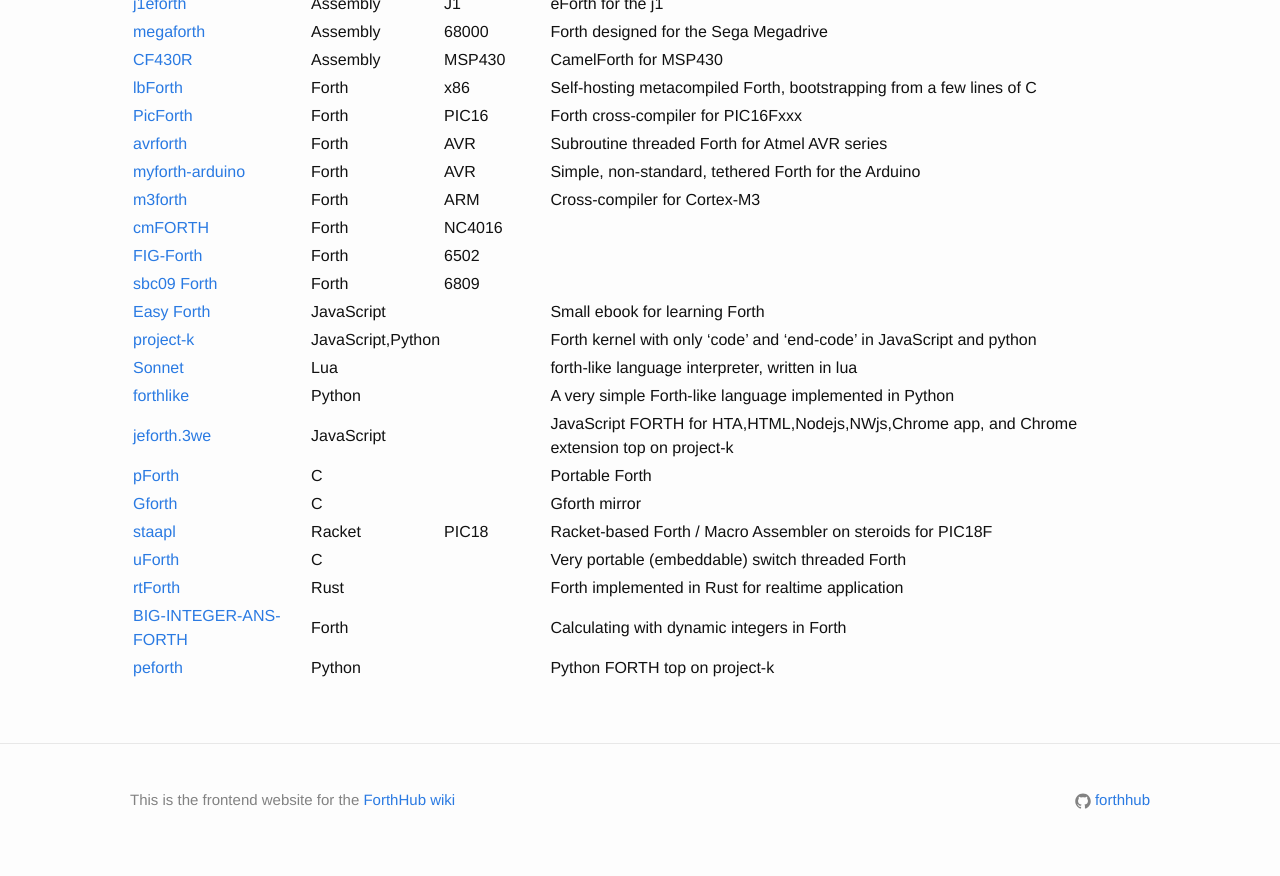
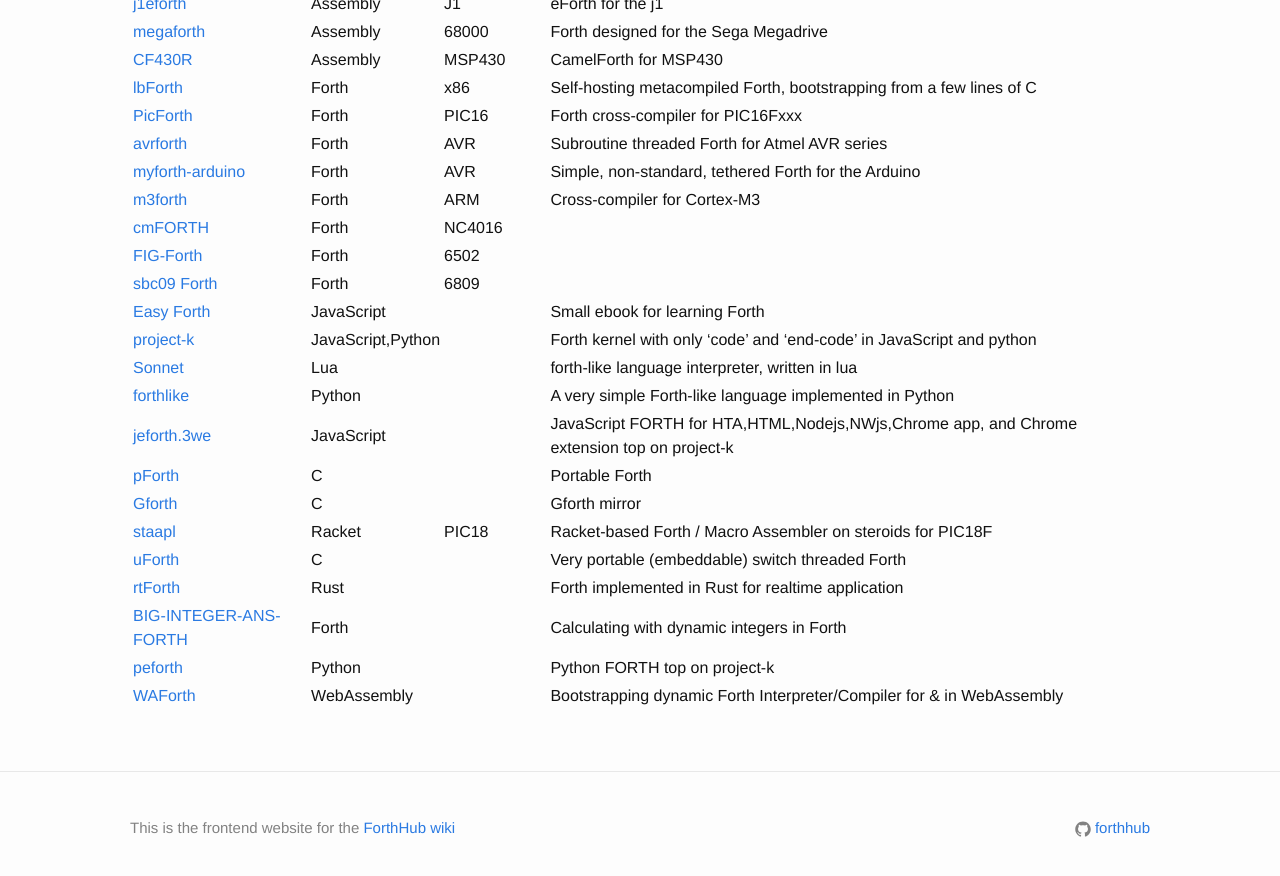
Before and after one commit to ForthHub/wiki, a Jekyll site: the page built from rawdata/Forth-Systems.md, in a window 1280 px wide and 900 px high, scrolled down 577 px. Shown: the top 876 px of the window. Built offline with Jekyll 4.4.1, drawn with Linux system fonts in a browser that asks for light colours; nearby versions of some CDN libraries; our own code applies the rules of GitHub Pages for plain Markdown files.

Commit message:
Add WAForth to Forth-Systems

```diff
--- a/rawdata/Forth-Systems.md
+++ b/rawdata/Forth-Systems.md
@@ -37,3 +37,4 @@ Name / Link | Lang | CPU | Description
 [rtForth](https://github.com/chengchangwu/rtforth)|Rust| |Forth implemented in Rust for realtime application
 [BIG-INTEGER-ANS-FORTH](https://github.com/Lehs/BIG-INTEGER-ANS-FORTH)|Forth| |Calculating with dynamic integers in Forth
 [peforth](https://github.com/hcchengithub/peforth)|Python| |Python FORTH top on project-k
+[WAForth](https://github.com/remko/waforth)|WebAssembly| |Bootstrapping dynamic Forth Interpreter/Compiler for & in WebAssembly
```
